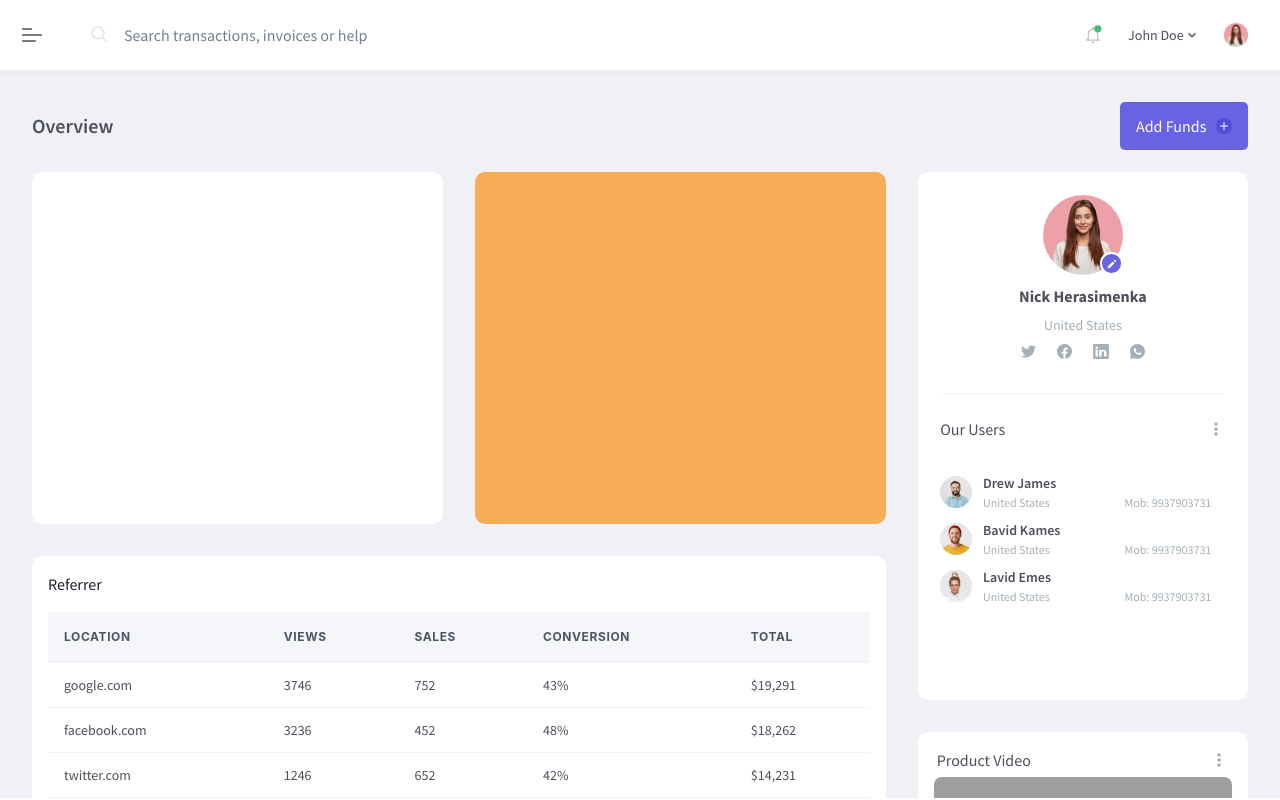
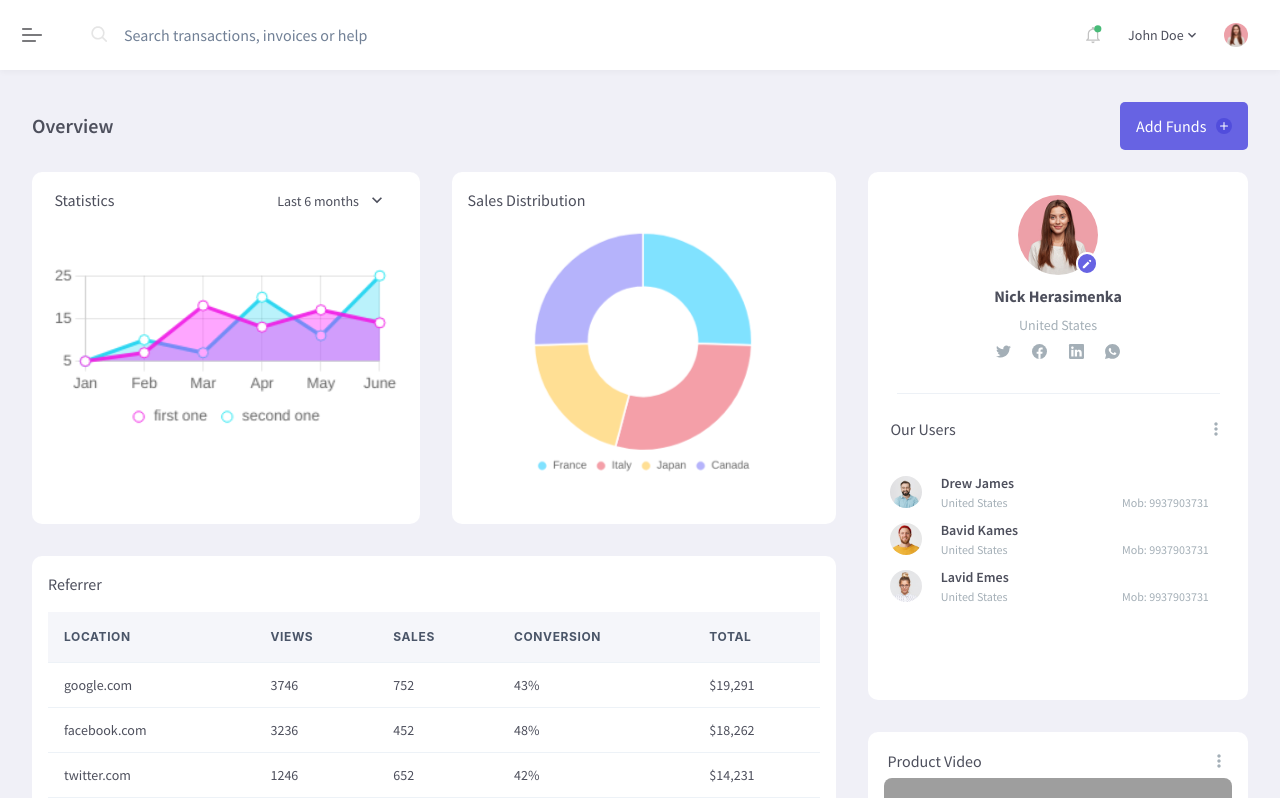
Before and after one commit to SumanJK/mitsogo_dashboard_design, a React (Create React App) app: page / in a window 1280 px wide. Built offline with nearby package versions, Linux system fonts and the light colour scheme; grey boxes are pictures that could not be loaded.

Commit message:
implemented area chart and pie chart

```diff
--- a/package.json
+++ b/package.json
@@ -11,8 +11,11 @@
     "@testing-library/react": "^13.3.0",
     "@testing-library/user-event": "^13.5.0",
     "chart.js": "^3.9.1",
+    "chartjs-plugin-datalabels": "^2.1.0",
+    "faker": "^5.5.3",
     "framer-motion": "^7.2.0",
     "fusioncharts": "^3.19.0",
+    "mdbreact": "^5.2.0",
     "react": "^18.2.0",
     "react-chartjs-2": "^4.3.1",
     "react-dom": "^18.2.0",
--- /dev/null
+++ b/src/components/AreaChart.jsx
@@ -0,0 +1,63 @@
+import React from 'react'
+import {Line} from 'react-chartjs-2'
+import {MDBContainer} from 'mdbreact'
+
+import Chart from 'chart.js/auto';
+
+
+
+class AreaChart extends React.Component
+{
+    state= {
+        dataLine : {
+            labels: ['Jan','Feb','Mar','Apr','May','June'],
+            datasets:[
+                {
+                    label : 'first one',
+                    fill : true,
+                    backgroundColor : '#fb00ff59',
+                    borderColor: "rgba(240, 26, 229,0.9)",
+                    pointBackgroundColor: "rgb(255,255,255)",
+                    pointHoverBackgroundColor: "rgb(0,0,0)",
+                    pointBorderColor:"rgba(240, 26, 229,0.9)" ,
+                    pointRadius : 4,
+                    pointHoverRadius: 8,
+                    data: [5,7,18,13,17, 14]
+                },
+                {
+                    label : 'second one',
+                    fill: true,
+                    backgroundColor: "#1ad3f04c",
+                    borderColor: "#1ad3f0e5",
+                    pointBackgroundColor: "rgb(255,255,255)",
+                    pointHoverBackgroundColor: "rgb(0,0,0)",
+                    pointBorderColor:"#1ae5f0e5",
+                    pointRadius : 4,
+                    pointHoverRadius: 8,
+                    data : [5,10,7,20,11, 25]
+                }
+            ]
+        }
+    }
+    render()
+    {
+        return(
+            <MDBContainer style={{ width:'72%', height:'60%', transform:'scale(1.25)'}}  >
+                <Line style={{ height:'100%'}} data={this.state.dataLine} options={{maintainAspectRatio: true,
+    responsive:true,
+    plugins: {
+      legend: {
+        display: true,
+        position: 'bottom',
+        labels: {
+          usePointStyle: true,
+          boxHeight:6
+        }
+      }
+    }
+     }}/>
+            </MDBContainer>
+        );
+    }
+}
+export default AreaChart;
--- /dev/null
+++ b/src/components/PieChart.jsx
@@ -0,0 +1,41 @@
+import React from 'react'
+import {MDBContainer} from 'mdbreact'
+import {Doughnut} from 'react-chartjs-2'
+ class PieChart extends React.Component
+ {
+     state= {
+         pie: {
+             labels : ['France','Italy','Japan','Canada'],
+             datasets : [
+                 {
+                     data : [25,28,20,25],
+                    backgroundColor :[
+                      '#80E2FF',
+                      '#F49FA8',
+                      '#FFDF94',
+                      '#B5B3FB',
+                    ]
+                 }
+             ]
+         }
+     }
+     render()
+     {
+         return(
+             <MDBContainer style={{ width:'72%'}}>
+                 <Doughnut style={{ transform:'scale(.9)'}} data={this.state.pie} options={{responsive:true, plugins: {
+    legend: {
+      display: true,
+      position: 'bottom',
+      labels: {
+        usePointStyle: true,
+        boxHeight:8
+      }
+    }
+  }
+  }} />
+             </MDBContainer>
+         );
+     }
+ }
+ export default PieChart;
--- a/src/components/chart.css
+++ /dev/null
@@ -1,4 +0,0 @@
-.chart {
-  font-family: sans-serif;
-  text-align: center;
-}
--- a/src/pages/Dashboard.jsx
+++ b/src/pages/Dashboard.jsx
@@ -1,4 +1,4 @@
-import { Box, Flex, Grid, GridItem, Text, VStack } from "@chakra-ui/react";
+import { Box, Center, Flex, Grid, GridItem, Select, Text, VStack } from "@chakra-ui/react";
 import React, { useState } from "react";
 import Navbar from "../components/Navbar";
 import Sidebar from "../components/Sidebar";
@@ -9,6 +9,8 @@ import { BsPlus } from "react-icons/bs";
 import ProfileCard from "../components/ProfileCard";
 import Video from "../components/Video";
 import TableList from "../components/TableList";
+import AreaChart from "../components/AreaChart";
+import PieChart from "../components/PieChart";
 
 const Dashboard = () => {
   const [sidebarStatus, setSidebarStatus] = useState(false);
@@ -28,7 +30,6 @@ const Dashboard = () => {
     >
       <Sidebar sidebarStatus={sidebarStatus} />
 
-
       <Box
         className="mainDiv"
         // w={[sidebarStatus ? "20%" : "100%",sidebarStatus ? "100%" : "100%"]}
@@ -36,30 +37,29 @@ const Dashboard = () => {
         borderTopLeftRadius={[0, sidebarStatus ? "40px" : "0"]}
         overflow="hidden"
         transition="all .4s ease"
-        minW='18rem'
-        w='100%'
+        minW="18rem"
+        w="100%"
       >
         <Navbar toogleStatus={toogleStatus} />
-        <div className="content" >
-          <Box    padding={['1rem 1rem 2rem 1rem','2rem 2rem 4rem 2rem']}>
+        <div className="content">
+          <Box padding={["1rem 1rem 2rem 1rem", "2rem 2rem 4rem 2rem"]}>
             <Flex
               className="overviewDiv"
               align="center"
               justify="space-between"
               mb="1.4rem"
-
-            minW='100%'
-            h={['48px']}
+              minW="100%"
+              h={["48px"]}
             >
-            <Text fontWeight="600" fontSize={['16px',"20"]} color='#4D4F5C'>
+              <Text fontWeight="600" fontSize={["16px", "20"]} color="#4D4F5C">
                 Overview
               </Text>
               <Flex
                 as="button"
                 bg="#6763E3"
                 borderRadius={"5px"}
-              h={["2.4rem",'3rem']}
-              w={['7rem','8rem']}
+                h={["2.4rem", "3rem"]}
+                w={["7rem", "8rem"]}
                 align="center"
                 justify="space-between"
                 color="white"
@@ -67,14 +67,14 @@ const Dashboard = () => {
                 // border='1px solid black'
                 _hover={{ bg: "#5e59d5" }}
               >
-              <Text fontSize={['14px',"16px"]} fontWeight="500">
+                <Text fontSize={["14px", "16px"]} fontWeight="500">
                   Add Funds
                 </Text>
                 <Flex
                   bg="#514DDC"
                   rounded="full"
-                h={[".8rem","1rem"]}
-                w={[".8rem","1rem"]}
+                  h={[".8rem", "1rem"]}
+                  w={[".8rem", "1rem"]}
                   align="center"
                   justify="center"
                 >
@@ -93,38 +93,78 @@ const Dashboard = () => {
                               'video'`,
 
                 `'stats sales profile'
-                          // 'stats sales profile'
-                          // 'stats sales profile'
-                          // 'stats sales profile'
-                          // 'stats sales profile'
-                          // 'stats sales profile'
-                          // 'referrer referrer profile'
                           'referrer referrer profile'
                           'referrer referrer video'
-                          // 'referrer referrer video'
-                          // 'referrer referrer video'
-                          // 'referrer referrer video'
 
                           `,
               ]}
               gap="2rem"
+              color="#4D4F5C"
               // minH="54rem"
             >
-            <GridItem borderRadius="10px" overflow='hidden' area={"stats"} bg="white">
-              {/* <Charts /> */}
-              <Flex p='2rem' minW={['15rem','22rem']} minH={['22rem']}></Flex>
+              <GridItem
+                borderRadius="10px"
+                overflow="hidden"
+                area={"stats"}
+                h="22rem"
+                p="1rem 0"
+                bg="white"
+              >
+                <Flex h="100%" w="100%" p="0" direction="column" align='center' >
+                  <Flex justify="space-between" w='100%' px='1.4rem' mb='1rem'>
+                    <Text>Statistics</Text>
+                    <Select placeholder="Last 6 months" w='35%' variant='unstyled' fontSize='14px'>
+                      <option value="1">Last 1 year</option>
+                      <option value="5">Last 5 years</option>
+                      <option value="10">Last 10 years</option>
+                    </Select>
+                  </Flex>
+                  <Center w='100%' h='20rem' >
+                    <AreaChart />
+                  </Center>
+                </Flex>
               </GridItem>
-            <GridItem borderRadius="10px" overflow='hidden' bg="orange.300" area={"sales"}>
-            <Flex p='2rem' minW={['15rem','22rem']} h='10rem'></Flex>
+              <GridItem
+                borderRadius="10px"
+                overflow="hidden"
+                h="22rem"
+                p="1rem 0"
+                bg="white"
+                area={"sales"}
+              >
+                <Flex h="100%" w="100%"  direction="column" align='center'>
+                  <Text px='1rem' w='100%' textAlign='left'>Sales Distribution</Text>
+                  <Center w='100%' h='18rem' >
+
+                  <PieChart/>
+                  </Center>
+                </Flex>
               </GridItem>
-            <GridItem borderRadius="10px" overflow='hidden' bg="#fff" area={"referrer"}>
-              <TableList/>
+              <GridItem
+                borderRadius="10px"
+                overflow="hidden"
+                bg="#fff"
+                area={"referrer"}
+              >
+                <TableList />
               </GridItem>
-              <GridItem borderRadius="10px" overflow='hidden' bg="#fff" area={"profile"} >
+              <GridItem
+                borderRadius="10px"
+                overflow="hidden"
+                bg="#fff"
+                area={"profile"}
+              >
                 <ProfileCard />
               </GridItem>
-              <GridItem borderRadius="10px" overflow='hidden' bg="white" area={"video"}  h='15rem' py='.4rem'>
-                <Video/>
+              <GridItem
+                borderRadius="10px"
+                overflow="hidden"
+                bg="white"
+                area={"video"}
+                h="15rem"
+                py=".4rem"
+              >
+                <Video />
               </GridItem>
             </Grid>
           </Box>
```
Also changed, not shown: src/components/Chart.jsx (deleted, +0 -57 lines), src/components/Charts.jsx (deleted), 1 other file (tests, documents, lock files or other folders). Lines whose indentation alone changed are shown as unchanged.
